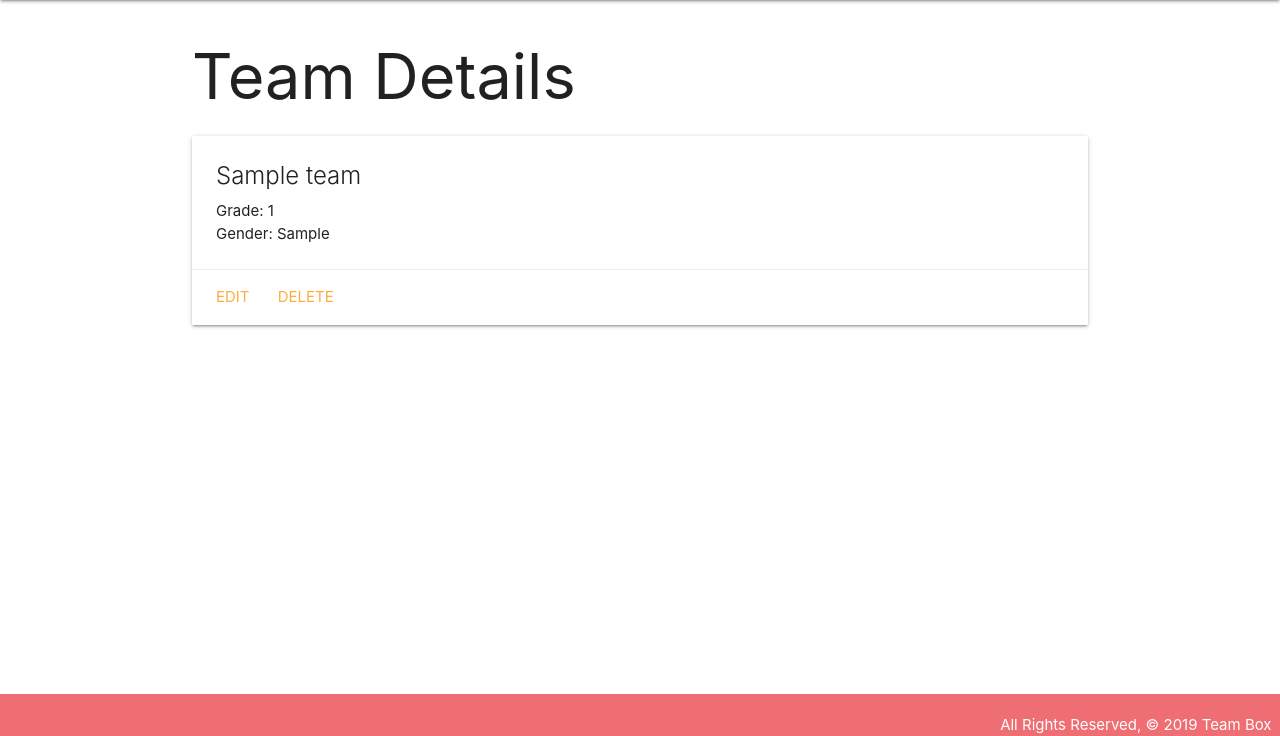
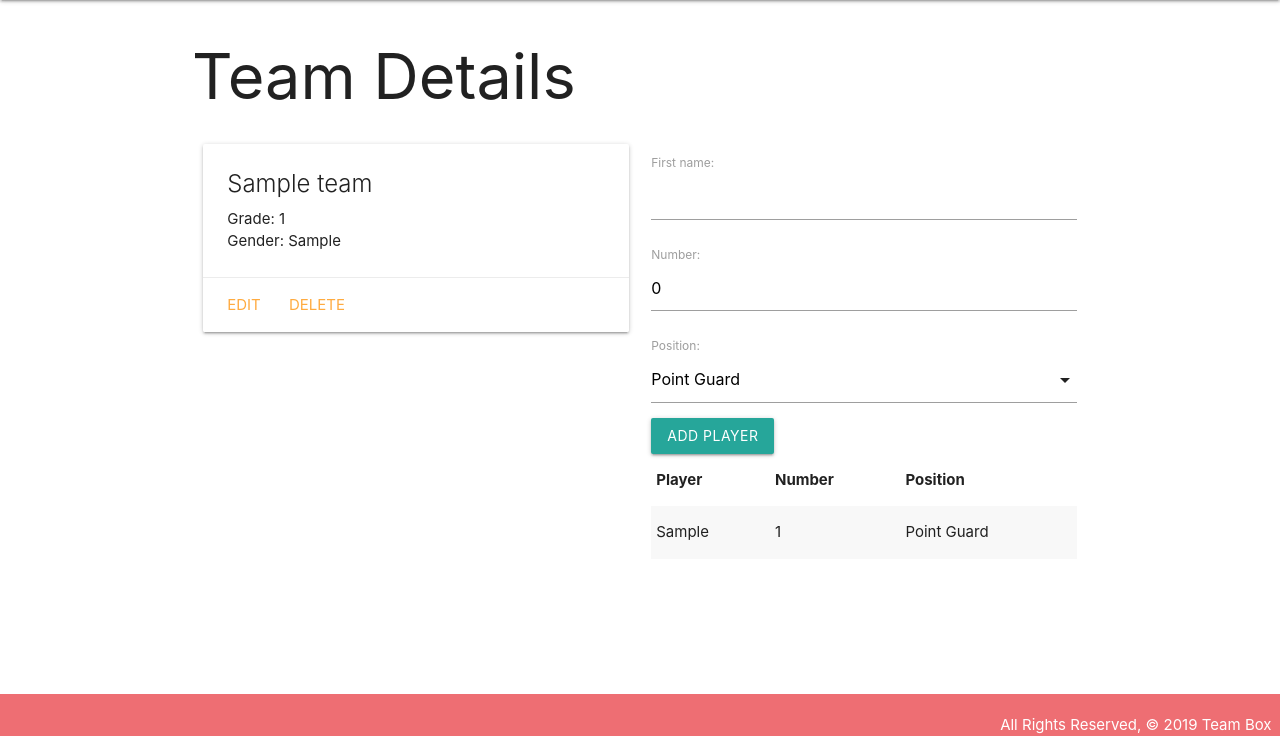
Before and after one commit to codenerd21/teambox, a Django app: page /teams/1/ in a window 1280 px wide. Shown: the part 64-800 px from the top of the page. Run offline with Django 3.2, Linux system fonts and the light colour scheme; tables that the repository leaves empty hold one stand-in row (values such as "Sample post").

Commit message:
adds custom Model form and updates details.html

```diff
--- /dev/null
+++ b/teambox/main_app/forms.py
@@ -0,0 +1,7 @@
+from django.forms import ModelForm
+from .models import Player
+
+class PlayerForm(ModelForm):
+  class Meta:
+    model = Player
+    fields = ['first_name', 'number', 'position']
--- a/teambox/main_app/templates/base.html
+++ b/teambox/main_app/templates/base.html
@@ -8,6 +8,7 @@
   <title>Team Box</title>
   <link rel="stylesheet" href="https://cdnjs.cloudflare.com/ajax/libs/materialize/1.0.0/css/materialize.min.css">
   <link rel="stylesheet" type="text/css" href="{% static 'css/style.css' %}">
+  <script src="https://cdnjs.cloudflare.com/ajax/libs/materialize/1.0.0/js/materialize.min.js"></script>
 </head>
 <body>
   <header class="navbar-fixed">
--- a/teambox/main_app/templates/teams/detail.html
+++ b/teambox/main_app/templates/teams/detail.html
@@ -3,9 +3,13 @@
 
 <h1>Team Details</h1>
 
+<div class="row">
+  <div class="col s6">
     <div class="card">
       <div class="card-content">
-    <span class="card-title">{{ team.name }}</span>
+        <span class="card-title">
+          {{ team.name }}
+        </span>
         <p>Grade: {{ team.grade }}</p>
         <p>Gender: {{ team.gender }}</p>
       </div>
@@ -14,5 +18,31 @@
         <a href="{% url 'team_delete' team.id %}">Delete</a>
       </div>
     </div>
-
+  </div>
+  <div class="col s6">
+    <form method="post">
+      {% csrf_token %}
+      {{ player_form.as_p }}
+      <input type="submit" class="btn" value="Add Player">
+    </form>
+    <table class="striped">
+      <thead>
+        <tr><th>Player</th><th>Number</th><th>Position</th></tr>
+      </thead>
+      <tbody>
+        {% for player in team.player_set.all %}
+          <tr>
+            <td>{{player.first_name}}</td>
+            <td>{{player.number}}</td>
+            <td>{{player.get_position_display}}</td>
+          </tr>
+        {% endfor %}
+      </tbody>
+    </table>
+  </div>
+</div>
+<script>
+  var selectEl = document.getElementById('id_position');
+  M.FormSelect.init(selectEl);
+</script>
 {% endblock %}
--- a/teambox/main_app/views.py
+++ b/teambox/main_app/views.py
@@ -4,6 +4,7 @@ from django.views.generic import TemplateView, ListView
 from django.views.generic.edit import CreateView, UpdateView, DeleteView
 from itertools import chain
 from .models import Team, Player
+from .forms import PlayerForm
 
 def home(request):
   return render(request, 'home.html')
@@ -17,7 +18,10 @@ def teams_index(request):
 
 def teams_detail(request, team_id):
   team = Team.objects.get(id=team_id)
-  return render(request, 'teams/detail.html', {'team': team})
+  player_form = PlayerForm()
+  return render(request, 'teams/detail.html',
+    {'team': team, 'player_form': player_form}
+  )
 
 class TeamCreate(CreateView):
   model = Team
```
Lines whose indentation alone changed are shown as unchanged.
